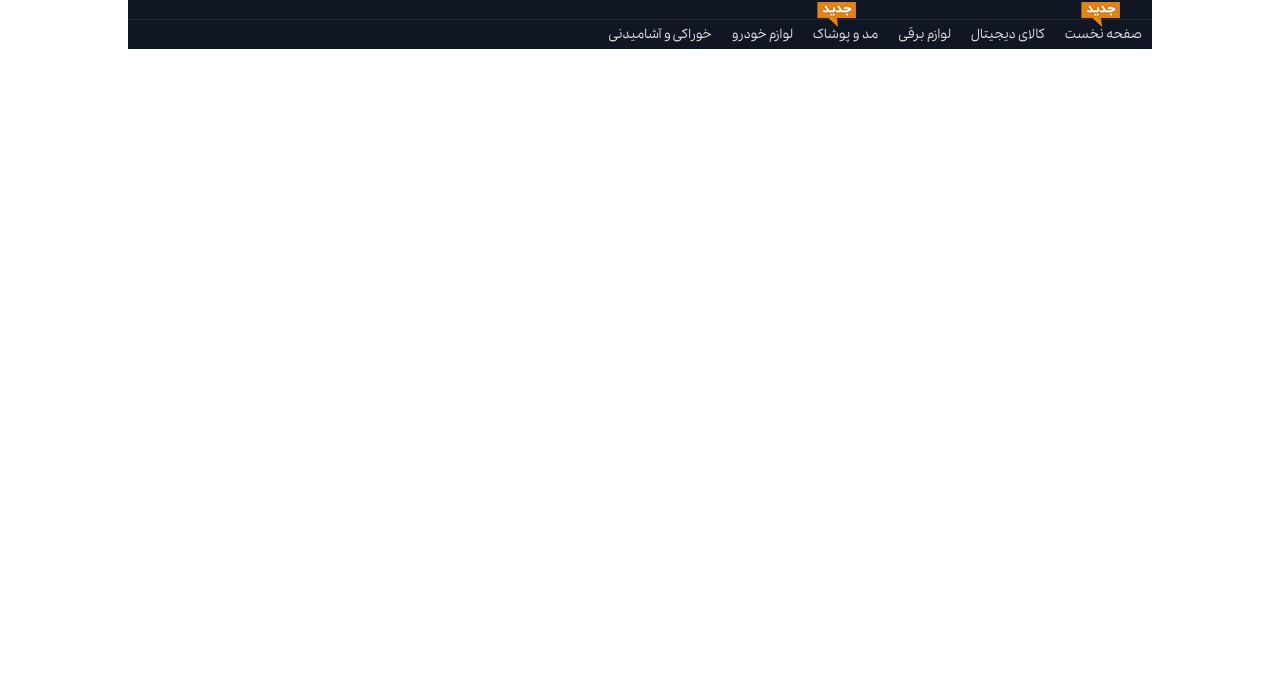
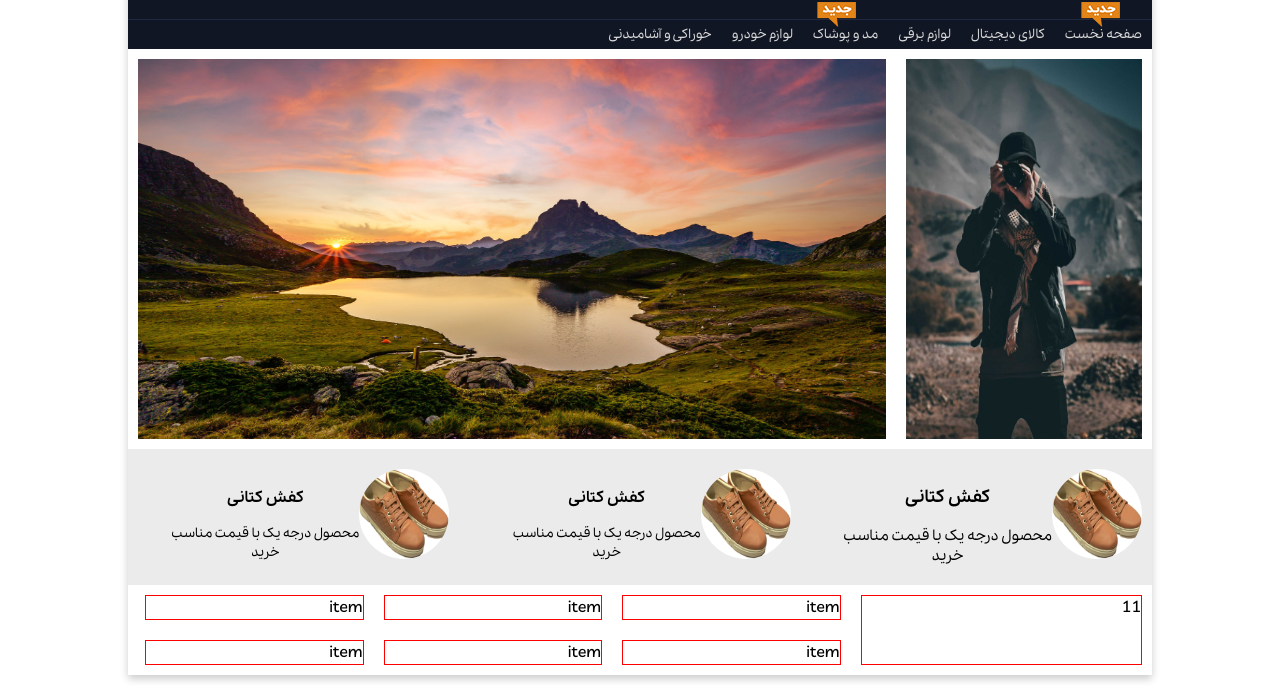
Before and after one commit to sadeghian126/eshop, a plain HTML site: page index.html in a window 1280 px wide. Shown: the part 112-800 px from the top of the page. Drawn offline with Linux system fonts and the light colour scheme.

Commit message:
complate Slider and top product and top seler

```diff
--- a/css/main.css
+++ b/css/main.css
@@ -1,6 +1,7 @@
 .wrapper {
     width: 80%;
     margin: 5px auto;
+    box-shadow: 0 4px 8px 0 rgba(0, 0, 0, 0.2);
 }
 
 
@@ -142,7 +143,8 @@
     top: -33px;
     right: 26px;
 }
-.manNavItemLink::after{
+
+.manNavItemLink::after {
     content: '';
     background-color: rgb(226, 132, 24);
     height: 2px;
@@ -153,6 +155,7 @@
     transform: scale(0);
     transition: all 0.2s linear;
 }
+
 .submenuContaner {
     height: 200px;
     width: 100%;
@@ -172,9 +175,11 @@
     flex-grow: 1;
 
 }
-.mainNavListItem:hover>.mainNavLinkContaner>.manNavItemLink::after{
+
+.mainNavListItem:hover>.mainNavLinkContaner>.manNavItemLink::after {
     transform: scale(100%);
 }
+
 .mainNavListItem:hover>.submenuContaner {
     display: block;
 }
@@ -192,3 +197,72 @@
     margin: auto 20px auto 50px;
 
 }
+
+/* main */
+.slider {
+    height: 400px;
+    width: 100%;
+}
+
+.rAds {
+    width: 25%;
+    height: 100%;
+}
+
+.rAds>img,
+.lAds>img {
+    width: 100%;
+    height: 100%;
+    padding: 10px;
+}
+
+.lAds {
+    flex-grow: 1;
+}
+
+.topProduct {
+    background-color: rgb(235, 235, 235);
+}
+
+.topProductList {
+    width: 33%;
+    flex-grow: 1;
+    align-items: center;
+    font-size: 0.9em;
+    text-align: center;
+    padding: 10px;
+
+}
+
+.top_p_img {
+    width: 90px;
+    height: 90px;
+    border-radius: 50%;
+}
+
+.topSeleR {
+    flex-grow: 2;
+    border: 1px solid red;
+    margin: 10px;
+}
+
+.topSelerList {
+    flex-grow: 3;
+}
+
+.topSelerList_c {
+    margin: 10px;
+}
+
+.topselerlist_p {
+    flex-wrap: wrap;
+}
+
+.topselerlistitem {
+    width: 33%;
+}
+
+.topSelerList_c {
+    margin: 10px;
+    border: 1px solid red;
+}
--- a/index.html
+++ b/index.html
@@ -204,7 +204,79 @@
             </nav>
         </header>
         <main>
+            <section class="slider flex">
+                <div class="rAds">
+                    <img src="images/rads.jpeg" alt="">
+                </div>
+                <div class="lAds">
+                    <img src="images/lads.jpg" alt="">
+                </div>
+            </section>
+            <section class="topProduct flex">
+                <div class="topProductList flex">
+                    <div class="top_p_imgContaner">
+                        <img class="top_p_img" src="images/shos1.jpg" alt="">
+                    </div>
+                    <div class="top_p_infoContaner">
+                        <h3 class="top_p_title">کفش کتانی</h3>
+                        <span class="top_p_info">محصول درجه یک با قیمت مناسب</span>
+                        <a href="#" class="top_p_link">خرید</a>
+                    </div>
+                </div>
+                <div class="topProductList flex">
+                    <div class="topProductList flex">
+                        <div class="top_p_imgContaner">
+                            <img class="top_p_img" src="images/shos1.jpg" alt="">
+                        </div>
+                        <div class="top_p_infoContaner">
+                            <h3 class="top_p_title">کفش کتانی</h3>
+                            <span class="top_p_info">محصول درجه یک با قیمت مناسب</span>
+                            <a href="#" class="top_p_link">خرید</a>
+                        </div>
+                    </div>
+                </div>
+                <div class="topProductList flex">
+                    <div class="topProductList flex">
+                        <div class="top_p_imgContaner">
+                            <img class="top_p_img" src="images/shos1.jpg" alt="">
+                        </div>
+                        <div class="top_p_infoContaner">
+                            <h3 class="top_p_title">کفش کتانی</h3>
+                            <span class="top_p_info">محصول درجه یک با قیمت مناسب</span>
+                            <a href="#" class="top_p_link">خرید</a>
+                        </div>
+                    </div>
+                </div>
+            </section>
+            <section class="topseler flex">
+                <div class="topSeleR">
+                    11
+                </div>
+                <div class="topSelerList">
 
+                    <ul class="topselerlist_p flex">
+                        <li class="topselerlistitem">
+                            <div class="topSelerList_c">item</div>
+                        </li>
+                        <li class="topselerlistitem">
+                            <div class="topSelerList_c">item</div>
+                        </li>
+                        <li class="topselerlistitem">
+                            <div class="topSelerList_c">item</div>
+                        </li>
+                        <li class="topselerlistitem">
+                            <div class="topSelerList_c">item</div>
+                        </li>
+                        <li class="topselerlistitem">
+                            <div class="topSelerList_c">item</div>
+                        </li>
+                        <li class="topselerlistitem">
+                            <div class="topSelerList_c">item</div>
+                        </li>
+                    </ul>
+
+                </div>
+            </section>
         </main>
         <footer>
 
```
Also changed, not shown: images/lads.jpg (added), images/rads.jpeg (added), images/shos1.jpg (added), images/shos2.jpg (added), images/shos3.jpg (added).
